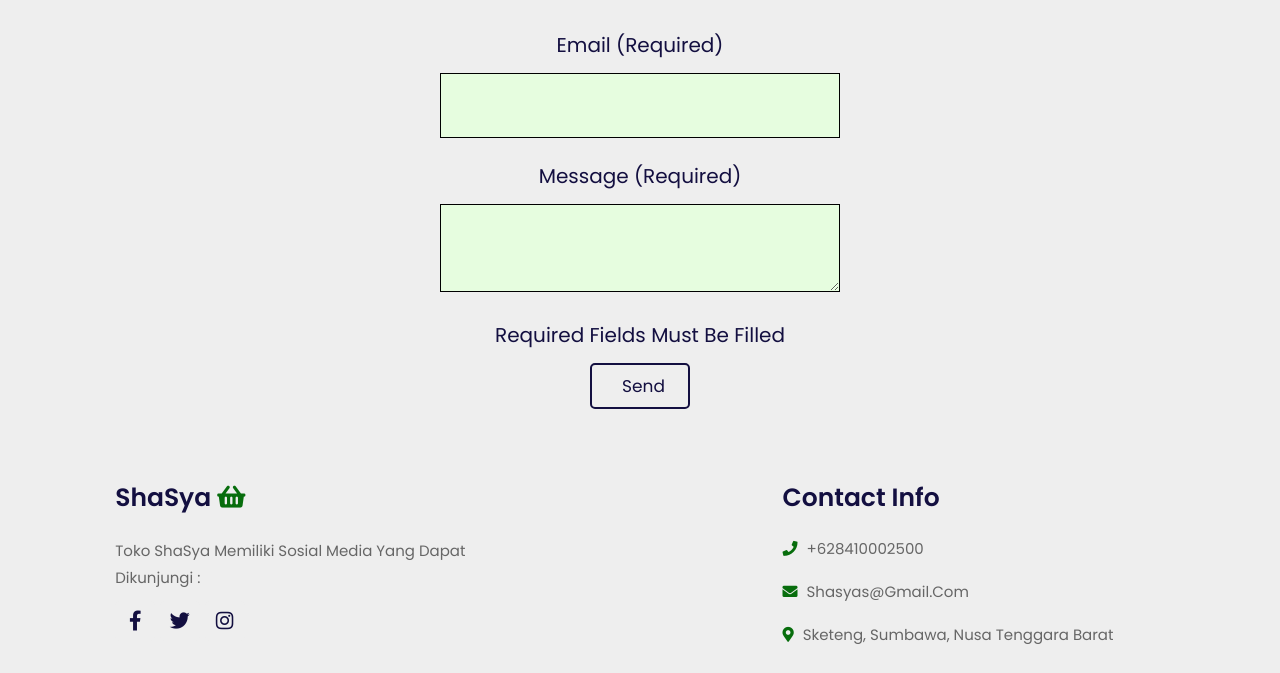
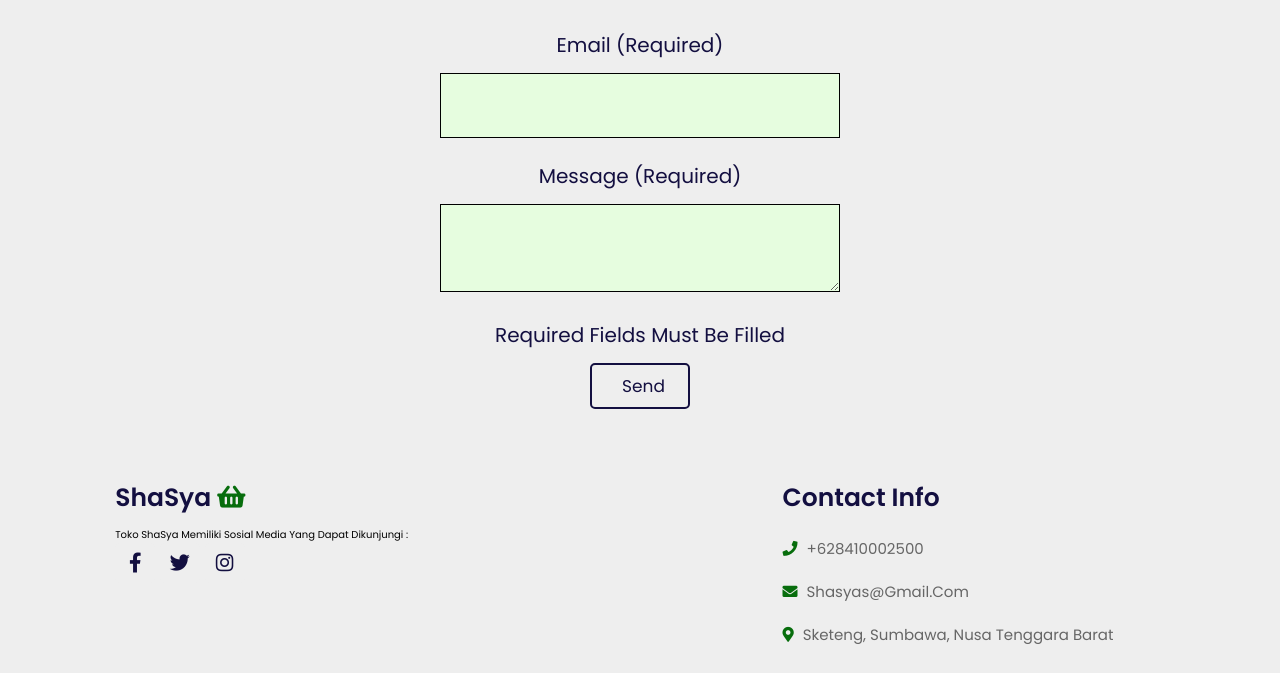
Before and after one commit to Ardian-ANG/Ardian-ANG.github.io, a plain HTML site: page index.html in a window 1280 px wide. Shown: the part 2623-3296 px from the top of the page. Drawn offline with nearby package versions, Linux system fonts and the light colour scheme.

Commit message:
Update style.css

```diff
--- a/css/style.css
+++ b/css/style.css
@@ -368,13 +368,6 @@ textarea {
   padding-right: 2rem;
 }
 
-.footer .box-container .box p {
-  line-height: 1.8;
-  font-size: 1.5rem;
-  color: var(--light-color);
-  padding: 1rem 0;
-}
-
 .footer .box-container .box .share a {
   height: 4rem;
   width: 4rem;
```
